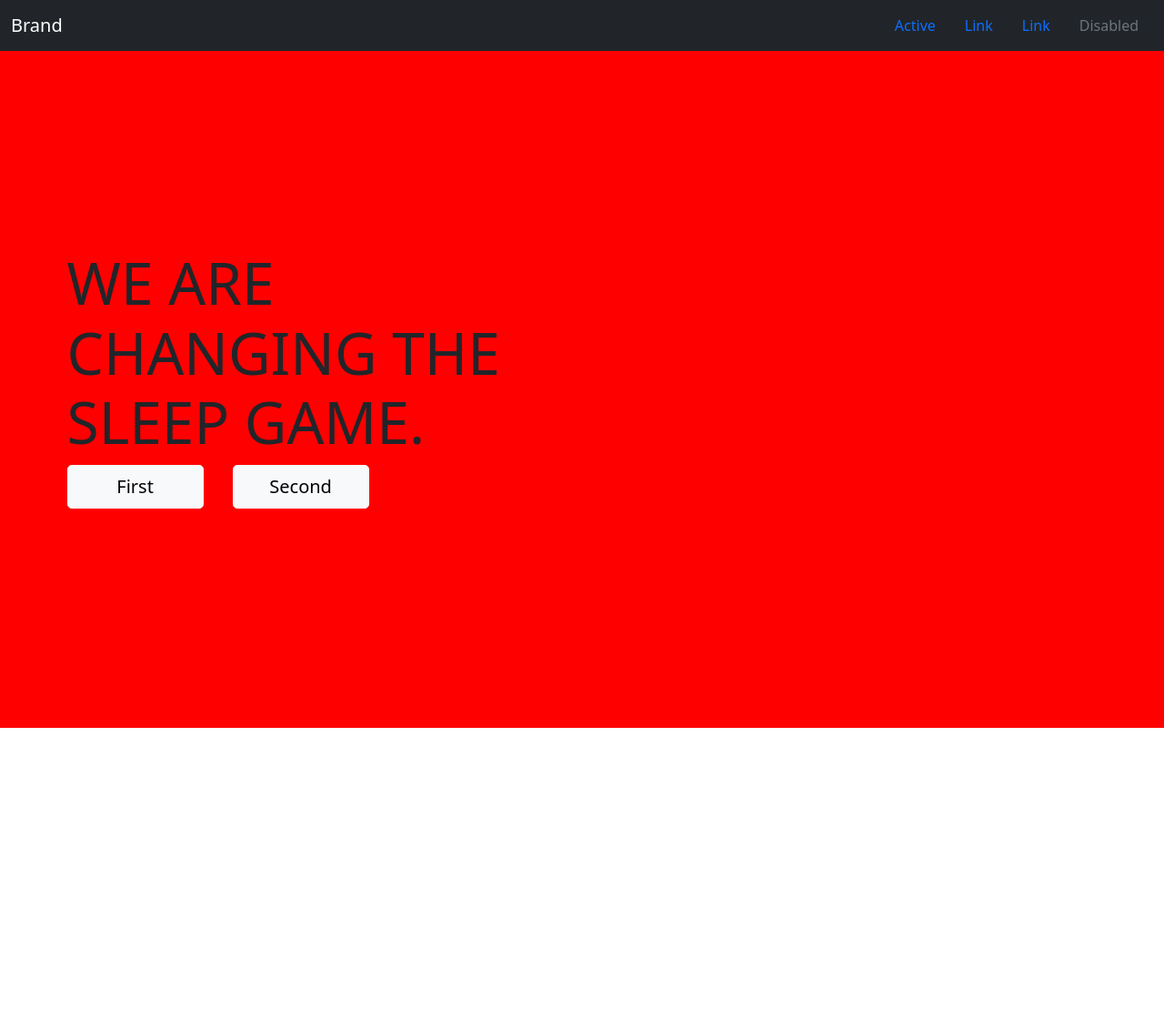
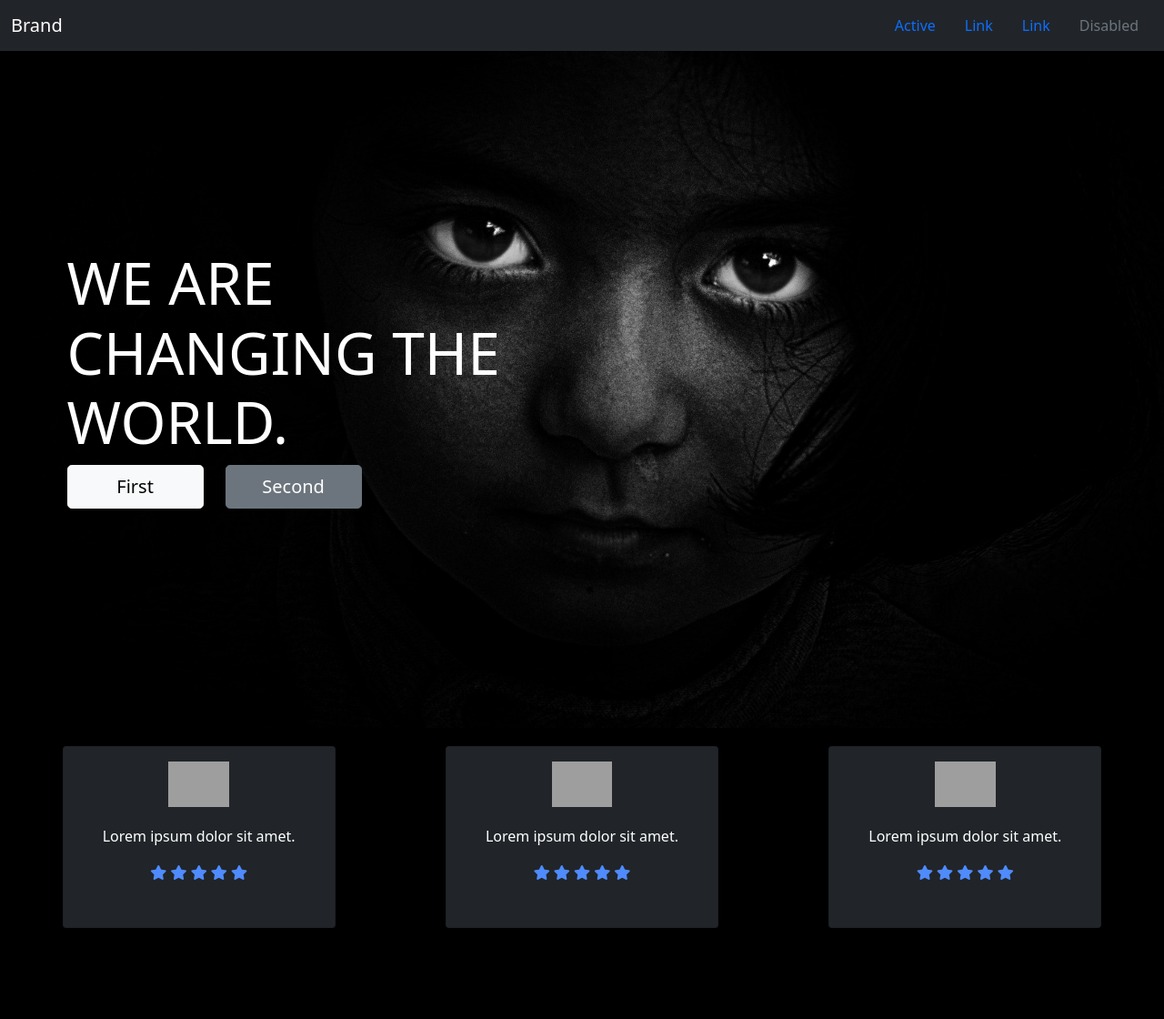
Before and after one commit to fabriciocunhauk/bootstrap-page, a plain HTML site: page index.html in a window 1280 px wide. Shown: the whole page at 91% size. Before the commit the page ends 800 px from the top, so only its background shows below. Drawn offline with nearby package versions, Linux system fonts and the light colour scheme; grey boxes are pictures that could not be loaded.

Commit message:
Card section

```diff
--- /dev/null
+++ b/assets/styles/style.css
@@ -0,0 +1,56 @@
+* {
+    margin: 0;
+    padding: 0;
+    box-sizing: border-box;
+}
+
+.section1 {
+    background-image: url('../images/pexels-omar-alnahi-18495.jpg');
+    background-repeat: no-repeat;
+    background-size: cover;
+    height: 100vh;
+}
+
+.title-content {
+    height: 90vh;
+    display: flex;
+    flex-direction: column;
+    justify-content: center;
+    padding: 0 5%;
+}
+
+.title-content h1 {
+    font-size: 4rem;
+    color: white;
+}
+
+.title-content button {
+    width: 150px;
+}
+
+.section2 {
+    padding: 20px;
+    min-height: 40vh;
+    background: black;
+}
+
+.card {
+    width: 300px;
+    height: 200px;
+}
+
+.card-body {
+    text-align: center;
+}
+
+.card-body img {
+    height: 50px;
+}
+
+.card-body p {
+    margin-top: 20px;
+}
+
+.card-body i {
+    color: #4F8BFC;
+}
--- a/index.html
+++ b/index.html
@@ -7,7 +7,9 @@
     <meta name="viewport" content="width=device-width, initial-scale=1.0">
     <link href="https://cdn.jsdelivr.net/npm/bootstrap@5.0.0-beta3/dist/css/bootstrap.min.css" rel="stylesheet"
         integrity="sha384-eOJMYsd53ii+scO/bJGFsiCZc+5NDVN2yr8+0RDqr0Ql0h+rP48ckxlpbzKgwra6" crossorigin="anonymous">
-    <link rel="stylesheet" href="style.css">
+    <link rel="stylesheet" href="./assets/styles/style.css">
+    <link href="https://cdnjs.cloudflare.com/ajax/libs/font-awesome/5.13.0/css/all.min.css" rel="stylesheet">
+
     <title>bootstrap</title>
 </head>
 
@@ -34,16 +36,57 @@
         </nav>
         <div class="row container-fluid">
             <div class="col-md-6 title-content">
-                <h1>WE ARE CHANGING THE SLEEP GAME.</h1>
+                <h1>WE ARE CHANGING THE WORLD.</h1>
                 <div class="d-grid d-md-flex gap-3">
-                    <button type="button" class="btn btn-light me-lg-3 btn-lg">First</button>
-                    <button type="button" class="btn btn-light btn-lg">Second</button>
+                    <button type="button" class="btn btn-light me-lg-2 btn-lg">First</button>
+                    <button type="button" class="btn btn-secondary  btn-lg">Second</button>
                 </div>
             </div>
         </div>
     </section>
-
-    <script src="index.js"></script>
+    <section>
+        <div class="container-fluid section2">
+            <div class="row d-flex justify-content-center">
+                <div class="card mx-lg-auto col-4 bg-dark text-white">
+                    <div class="card-body">
+                        <img src="https://fontmeme.com/permalink/210411/b86a43e7747e04560347b21f1e313e06.png"
+                            alt="charity">
+                        <p>Lorem ipsum dolor sit amet.</p>
+                        <i class="fas fa-star"></i>
+                        <i class="fas fa-star"></i>
+                        <i class="fas fa-star"></i>
+                        <i class="fas fa-star"></i>
+                        <i class="fas fa-star"></i>
+                    </div>
+                </div>
+                <div class="card mx-lg-auto col-4 bg-dark text-white">
+                    <div class="card-body">
+                        <img src="https://fontmeme.com/permalink/210411/b86a43e7747e04560347b21f1e313e06.png"
+                            alt="charity">
+                        <p>Lorem ipsum dolor sit amet.</p>
+                        <i class="fas fa-star"></i>
+                        <i class="fas fa-star"></i>
+                        <i class="fas fa-star"></i>
+                        <i class="fas fa-star"></i>
+                        <i class="fas fa-star"></i>
+                    </div>
+                </div>
+                <div class="card mx-lg-auto col-4 bg-dark text-white">
+                    <div class="card-body">
+                        <img src="https://fontmeme.com/permalink/210411/b86a43e7747e04560347b21f1e313e06.png"
+                            alt="charity">
+                        <p>Lorem ipsum dolor sit amet.</p>
+                        <i class="fas fa-star"></i>
+                        <i class="fas fa-star"></i>
+                        <i class="fas fa-star"></i>
+                        <i class="fas fa-star"></i>
+                        <i class="fas fa-star"></i>
+                    </div>
+                </div>
+            </div>
+        </div>
+    </section>
+    <script src="./assets/scripts/index.js"></script>
     <script src="https://cdn.jsdelivr.net/npm/bootstrap@5.0.0-beta3/dist/js/bootstrap.bundle.min.js"
         integrity="sha384-JEW9xMcG8R+pH31jmWH6WWP0WintQrMb4s7ZOdauHnUtxwoG2vI5DkLtS3qm9Ekf"
         crossorigin="anonymous"></script>
--- a/style.css
+++ /dev/null
@@ -1,26 +0,0 @@
-* {
-    margin: 0;
-    padding: 0;
-    box-sizing: border-box;
-}
-
-.section1 {
-    background: red;
-    height: 100vh;
-}
-
-.title-content {
-    height: 90vh;
-    display: flex;
-    flex-direction: column;
-    justify-content: center;
-    padding: 0 5%;
-}
-
-.title-content h1 {
-    font-size: 4rem;
-}
-
-.title-content button {
-    width: 150px;
-}
```
Also changed, not shown: assets/images/pexels-omar-alnahi-18495.jpg (added), assets/scripts/index.js (added).
